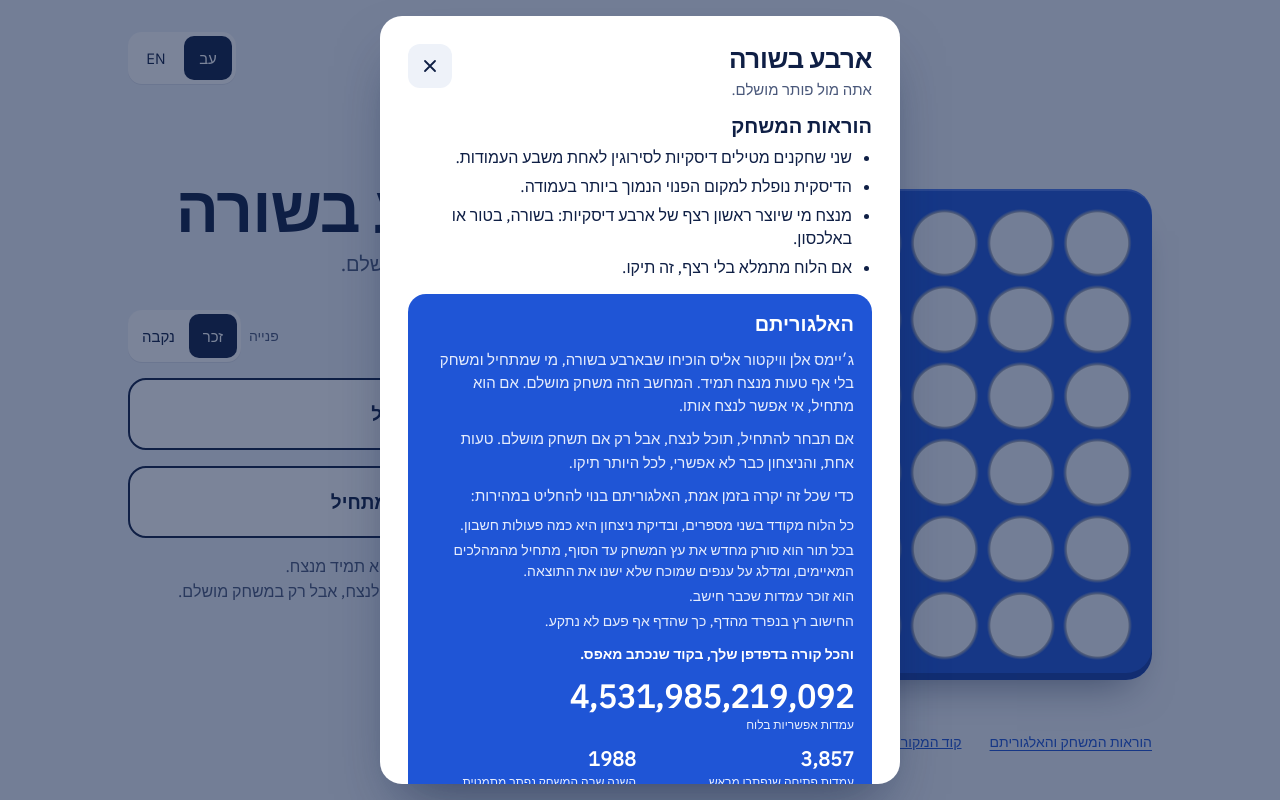
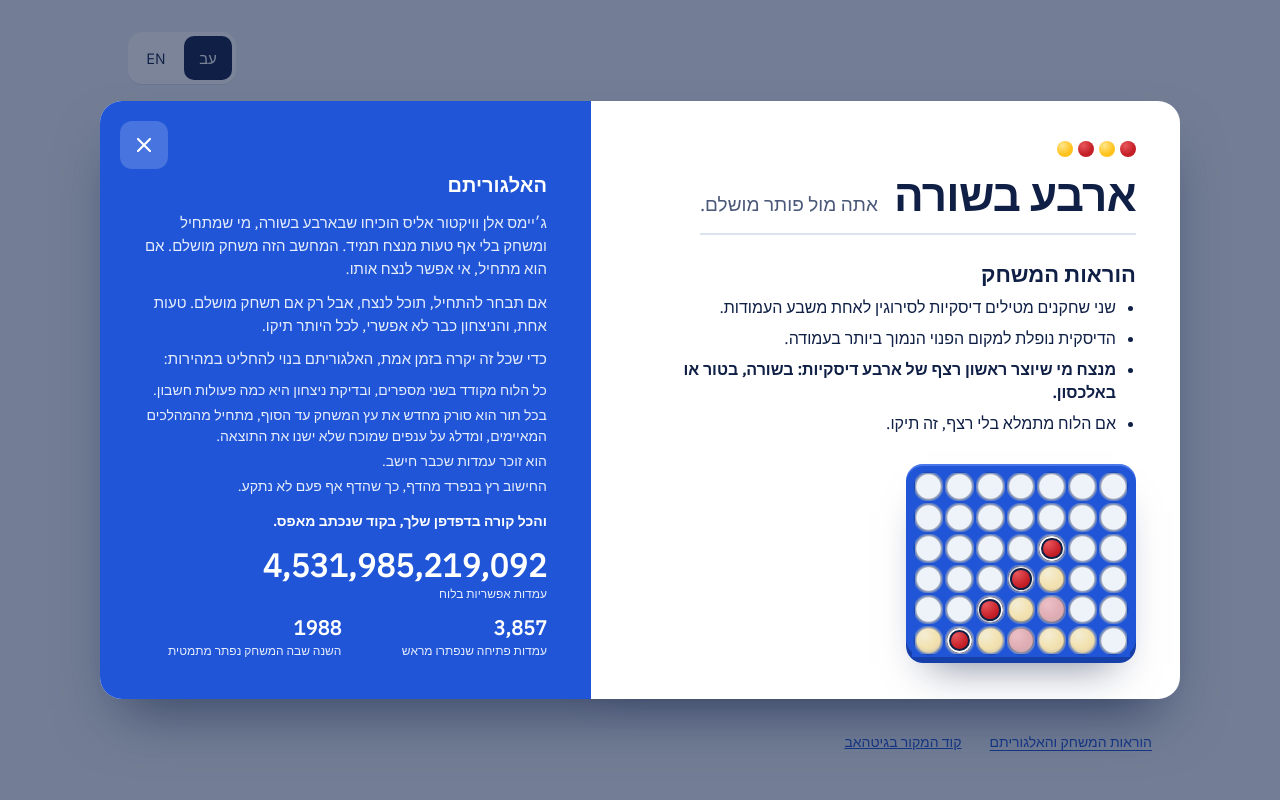
Before and after one commit to gilad-benshlomo/connect-four-solver, a website built with Vite: page index.html in a window 1280 px wide. Built offline with nearby package versions, Linux system fonts and the light colour scheme; a web font is replaced by a local one.

Commit message:
Show the rules window in two panels on wide screens, with an example win

```diff
--- a/src/style.css
+++ b/src/style.css
@@ -211,14 +211,19 @@ a:hover {
  * the same size drawn over them, each cell painted blue around a transparent
  * hole, so a falling disc passes behind the face.
  */
-.board-area {
-  --pad: 10px;
+/* The disc colours, for the board and for the example board in the rules window. */
+.board-area,
+.rules {
   --red-light: #e8565c;
   --red: #c41e26;
   --red-dark: #8e131a;
   --yellow-light: #ffe58a;
   --yellow: #ffc21a;
   --yellow-dark: #d48f00;
+}
+
+.board-area {
+  --pad: 10px;
   display: flex;
   flex-direction: column;
   gap: 8px;
@@ -910,9 +915,168 @@ a:hover {
   width: 100%;
 }
 
+/*
+ * On a phone the window is one column: the first panel's wrappers take no part
+ * in the layout, the example board and the dots are hidden, and the button
+ * stays last, after the algorithm.
+ */
+.rules-main,
+.rules-footer {
+  display: contents;
+}
+
+.rules-dots,
+.rules-example {
+  display: none;
+}
+
+.rules .primary-button {
+  order: 1;
+}
+
+/*
+ * On wide screens: two panels side by side, the game and its rules on white,
+ * the algorithm on the board's blue, with the close button in its corner.
+ */
 @media (min-width: 880px) {
   .rules {
-    padding: 28px 28px 24px;
+    position: relative;
+    width: min(1080px, calc(100vw - 64px));
+    max-height: calc(100svh - 48px);
+    padding: 0;
+    overflow: auto;
+  }
+
+  .rules[open] {
+    display: grid;
+    grid-template-columns: minmax(0, 1.2fr) minmax(0, 1fr);
+    gap: 0;
+  }
+
+  .rules-main {
+    display: flex;
+    flex-direction: column;
+    gap: 26px;
+    padding: 40px 44px 36px;
+  }
+
+  .rules-name {
+    display: flex;
+    flex-direction: column;
+    gap: 14px;
+  }
+
+  .rules-dots {
+    display: flex;
+    gap: 5px;
+  }
+
+  .rules-dots span {
+    width: 16px;
+    height: 16px;
+    border-radius: 50%;
+  }
+
+  .rules-dots .red {
+    background: radial-gradient(circle at 34% 28%, var(--red-light) 0%, var(--red) 60%);
+  }
+
+  .rules-dots .yellow {
+    background: radial-gradient(circle at 34% 28%, var(--yellow-light) 0%, var(--yellow) 60%);
+  }
+
+  /* The name and the subtitle on one line, underlined together. */
+  .rules-name-text {
+    display: flex;
+    flex-wrap: wrap;
+    align-items: baseline;
+    column-gap: 16px;
+    row-gap: 4px;
+    padding-bottom: 14px;
+    border-bottom: 2px solid var(--line);
+  }
+
+  .rules-game-title {
+    font-size: 44px;
+  }
+
+  .rules-game-subtitle {
+    margin: 0;
+    font-size: 19px;
+  }
+
+  /* With no button, the X is the way out: a little larger, and light on the blue. */
+  .rules-head .icon-button {
+    position: absolute;
+    top: 20px;
+    inset-inline-end: 20px;
+    z-index: 1;
+    width: 48px;
+    height: 48px;
+    background: rgba(255, 255, 255, 0.18);
+    color: var(--surface);
+  }
+
+  .rules-head .icon-button:hover {
+    background: rgba(255, 255, 255, 0.28);
+  }
+
+  .rules-head .icon-button svg {
+    width: 24px;
+    height: 24px;
+  }
+
+  /* The usual blue focus ring would vanish on the blue panel. */
+  .rules-head .icon-button:focus-visible {
+    outline-color: var(--surface);
+  }
+
+  .rules-title {
+    font-size: 22px;
+  }
+
+  .rules-list {
+    gap: 8px;
+    font-size: 17px;
+  }
+
+  /* The rule the example board shows. */
+  .rules-list li:nth-child(3) {
+    font-weight: 700;
+  }
+
+  /*
+   * The example board closes the panel. On a wide screen the window has no
+   * button: it closes with the X, a click outside it, or Escape.
+   */
+  .rules-footer {
+    margin-top: auto;
+    display: flex;
+  }
+
+  .rules .primary-button {
+    display: none;
+  }
+
+  .rules-example {
+    --pad: 7px;
+    display: block;
+    width: 230px;
+    flex: none;
+  }
+
+  .rules-example .disc.win {
+    box-shadow:
+      inset 0 0 0 2px var(--surface),
+      inset 0 0 0 4px var(--ink);
+  }
+
+  .about {
+    justify-content: center;
+    gap: 14px;
+    padding: 72px 44px 40px;
+    border-radius: 0;
+    box-shadow: none;
   }
 
   .rules-list {
--- a/src/ui/rulesDialog.ts
+++ b/src/ui/rulesDialog.ts
@@ -4,6 +4,7 @@
  * the keyboard focus inside it and closes it with Escape.
  */
 import { h } from './dom';
+import { rulesExample } from './rulesExample';
 import type { Strings } from './strings';
 
 export class RulesDialog {
@@ -29,11 +30,23 @@ export class RulesDialog {
       'dialog',
       // tabindex lets the window itself take the focus (see open).
       { class: 'rules', 'aria-labelledby': 'rules-game-title', tabindex: '-1' },
-      // The game's name first: a visitor who arrives from a link sees this window before the page.
-      h('div', { class: 'rules-head' }, h('div', {}, this.gameTitle, this.gameSubtitle), this.closeButton),
-      h('section', { class: 'rules-section' }, this.title, this.rules),
+      // On wide screens the window has two panels: the game and its rules, then the
+      // algorithm. On a phone the first panel's wrapper does not take part in the
+      // layout, so everything stacks as one column (see style.css).
+      h(
+        'div',
+        { class: 'rules-main' },
+        // The game's name first: a visitor who arrives from a link sees this window before the page.
+        h(
+          'div',
+          { class: 'rules-head' },
+          h('div', { class: 'rules-name' }, discDots(), h('div', { class: 'rules-name-text' }, this.gameTitle, this.gameSubtitle)),
+          this.closeButton,
+        ),
+        h('section', { class: 'rules-section' }, this.title, this.rules),
+        h('div', { class: 'rules-footer' }, exampleBoard(), this.gotItButton),
+      ),
       h('section', { class: 'about', 'aria-labelledby': 'about-title' }, this.aboutTitle, this.aboutText, this.aboutPoints, this.aboutClosing, this.stats),
-      this.gotItButton,
     );
     this.closeButton.addEventListener('click', () => this.root.close());
     this.gotItButton.addEventListener('click', () => this.root.close());
@@ -73,6 +86,45 @@ export class RulesDialog {
   }
 }
 
+/** Four discs in the game's colours, above the game's name on wide screens. */
+function discDots(): HTMLElement {
+  return h(
+    'span',
+    { class: 'rules-dots', 'aria-hidden': 'true' },
+    h('span', { class: 'red' }),
+    h('span', { class: 'yellow' }),
+    h('span', { class: 'red' }),
+    h('span', { class: 'yellow' }),
+  );
+}
+
+/**
+ * A small board that ends with four red discs in a diagonal, outlined as in the
+ * game, shown next to the rules on wide screens. It uses the game board's own
+ * classes, so it looks exactly like the real one. The rules already say it in
+ * words, so screen readers skip it.
+ */
+function exampleBoard(): HTMLElement {
+  const { cells, line } = rulesExample();
+  const discs = h('div', { class: 'discs' });
+  const face = h('div', { class: 'face' });
+  // Rows from the top, as the grid lays them out (as in BoardView).
+  for (let row = cells[0].length - 1; row >= 0; row--) {
+    for (let column = 0; column < cells.length; column++) {
+      const slot = h('div', { class: 'slot' });
+      const cell = cells[column][row];
+      if (cell !== 'empty') {
+        const isWin = line.some((winning) => winning.column === column && winning.row === row);
+        // The winner is red, the player's colour, so the example shows the player winning.
+        slot.append(h('div', { class: `disc ${cell === 'winner' ? 'human' : 'computer'} ${isWin ? 'win' : 'dim'}` }));
+      }
+      discs.append(slot);
+      face.append(h('div', { class: 'hole' }));
+    }
+  }
+  return h('div', { class: 'board rules-example', dir: 'ltr', 'aria-hidden': 'true' }, discs, face);
+}
+
 /** An X drawn with two lines, in the text colour. */
 function closeIcon(): SVGSVGElement {
   const svgNamespace = 'http://www.w3.org/2000/svg';
--- /dev/null
+++ b/src/ui/rulesExample.ts
@@ -0,0 +1,42 @@
+/**
+ * The small board shown next to the rules on wide screens: a game that ends
+ * with four discs in a diagonal. It is worked out by playing the moves through
+ * the game's own rules, so the picture can never show a win the rules would
+ * not count.
+ */
+import { COLUMNS, ROWS } from '../game/board';
+import { newGame, playMove } from '../game/game';
+
+/** The moves of the example game, as columns 0–6; the last one completes a diagonal. */
+export const RULES_EXAMPLE_MOVES: readonly number[] = [4, 3, 3, 4, 4, 1, 2, 2, 5, 3, 0, 4];
+
+/** What a cell of the example shows: empty, one of the winner's discs, or one of the other player's. */
+export type ExampleCell = 'empty' | 'winner' | 'other';
+
+/** The example board: `cells[column][row]`, row 0 at the bottom, and the four winning cells. */
+export type RulesExample = {
+  cells: ExampleCell[][];
+  line: { column: number; row: number }[];
+};
+
+/**
+ * Plays `RULES_EXAMPLE_MOVES` and returns the board it ends with, the winner's
+ * discs told apart from the other player's.
+ *
+ * @throws if the moves do not end in a win (the example would show nothing)
+ */
+export function rulesExample(): RulesExample {
+  let state = newGame();
+  for (const column of RULES_EXAMPLE_MOVES) state = playMove(state, column);
+  const status = state.status;
+  if (status.kind !== 'won') throw new Error('The rules example must end in a win');
+  const cells: ExampleCell[][] = [];
+  for (let column = 0; column < COLUMNS; column++) {
+    cells.push([]);
+    for (let row = 0; row < ROWS; row++) {
+      const disc = state.board[column][row];
+      cells[column].push(disc === undefined ? 'empty' : disc === status.winner ? 'winner' : 'other');
+    }
+  }
+  return { cells, line: status.line.map(({ column, row }) => ({ column, row })) };
+}
```
Also changed, not shown: src/ui/rulesExample.test.ts (added, +37 -0 lines).
